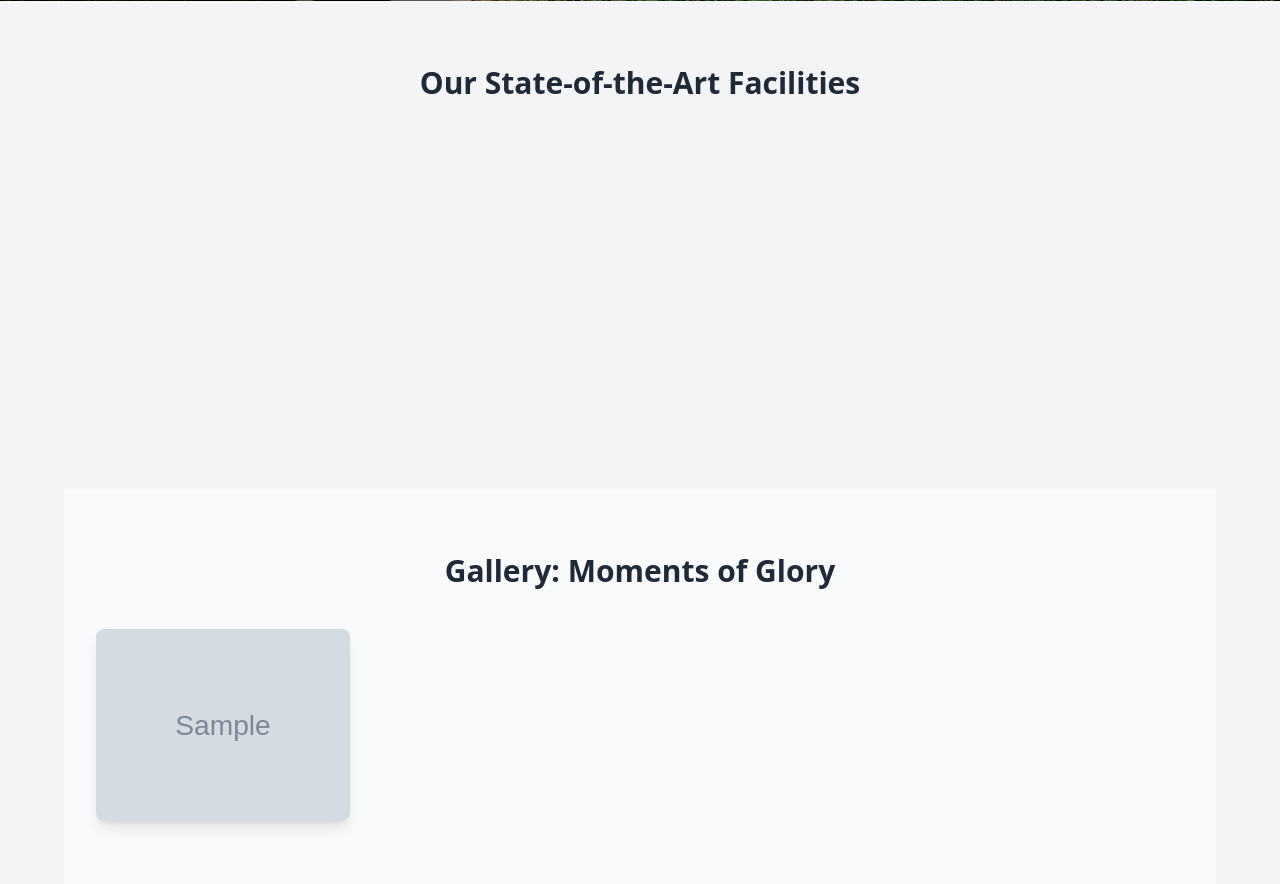
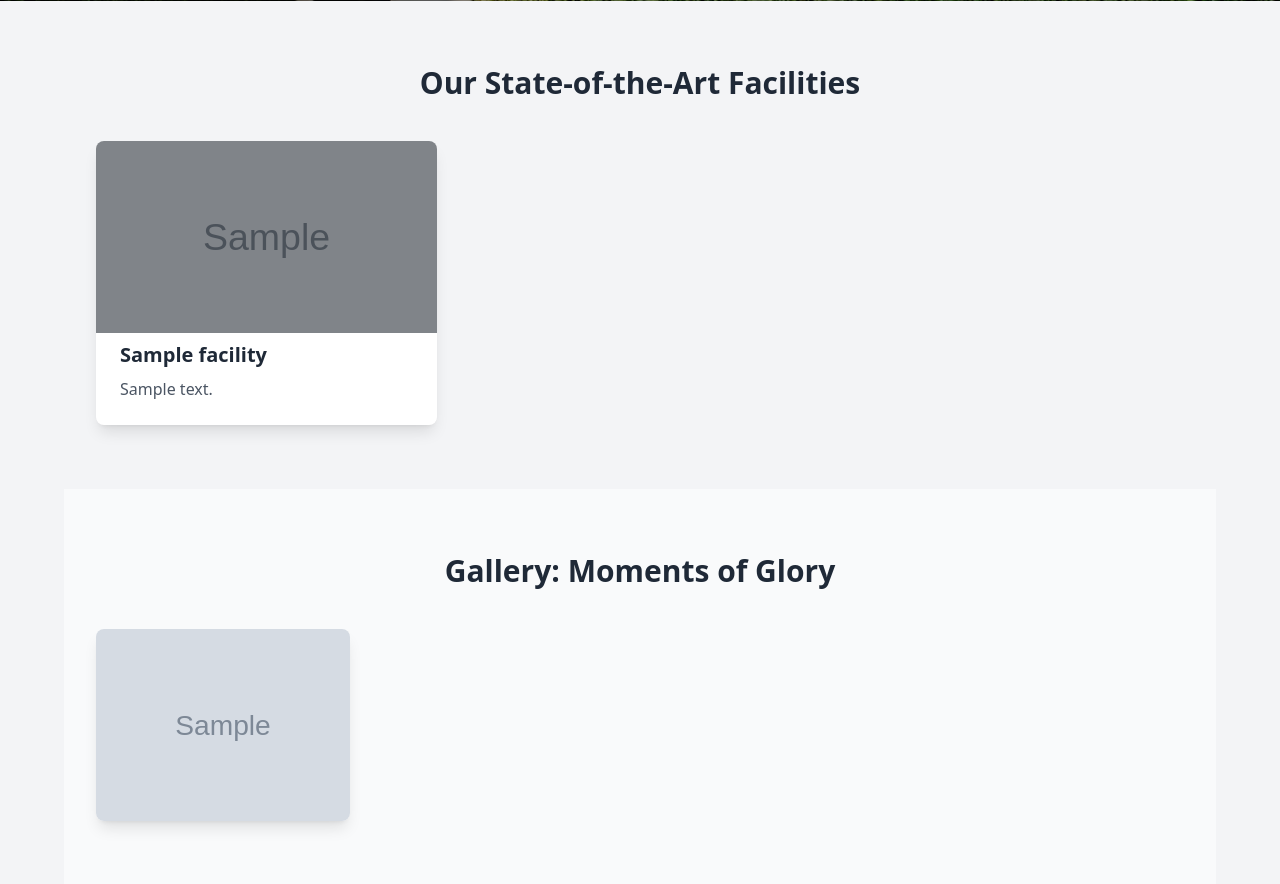
Before and after one commit to dhakalsameer/FUTURE_FS_03, a Django app: page / in a window 1280 px wide. Shown: the part 567-1451 px from the top of the page. Run offline with Django 5.2, Linux system fonts and the light colour scheme; tables that the repository leaves empty hold one stand-in row (values such as "Sample post"); grey boxes marked "Sample" are stand-in pictures; some libraries are stand-ins or nearby versions.

Commit message:
fix: Resolve facility section visibility and remove debug print
- Removed  class from all animated elements in
  . This ensures that CSS animations
  correctly control element visibility, preventing items from remaining
  invisible after animation completion.
- Removed the debug  statement from .

```diff
--- a/futsal/templates/futsal/home.html
+++ b/futsal/templates/futsal/home.html
@@ -18,7 +18,7 @@
     <div class="slideshow-image" style="background-image: url(&quot;{% static 'gallery/futsal.jpg' %}&quot;); animation-delay: 12s;"></div>
   </div>
   <div class="absolute inset-0 bg-black opacity-50 z-20"></div> <!-- Overlay for text readability, above images -->
-  <div class="relative z-30 max-w-3xl mx-auto opacity-0 animate-fade-in-up" data-animation-delay="0.2">
+  <div class="relative z-30 max-w-3xl mx-auto animate-fade-in-up" data-animation-delay="0.2">
     <h2 class="text-5xl font-extrabold mb-4 leading-tight transform -translate-y-4 opacity-0 animate-slide-in-up" data-animation-delay="0.4">{{ futsal.name|default:"Unity Futsal Arena" }}</h2>
     <p class="text-xl mb-8 opacity-0 transform -translate-y-4 animate-slide-in-up" data-animation-delay="0.6">{{ futsal.tagline|default:"Your ultimate destination for thrilling futsal action!" }}</p>
 
@@ -119,7 +119,7 @@
 
 
 <section class="py-16 px-4 sm:px-6 lg:px-8 max-w-6xl mx-auto">
-  <h3 class="text-3xl font-bold text-gray-800 mb-10 text-center dark:text-gray-100 opacity-0 animate-fade-in-up" data-animation-delay="1.0">Our State-of-the-Art Facilities</h3>
+  <h3 class="text-3xl font-bold text-gray-800 mb-10 text-center dark:text-gray-100 animate-fade-in-up" data-animation-delay="1.0">Our State-of-the-Art Facilities</h3>
   <div class="grid sm:grid-cols-1 md:grid-cols-2 lg:grid-cols-3 gap-8">
     {% comment %}
       Dynamic Facilities: Iterate over a list of facility objects.
@@ -128,7 +128,7 @@
       context = {'facilities': [{'title': 'Indoor Court', 'description': 'All-weather, professional-grade indoor futsal court.', 'image_url': 'https://via.placeholder.com/400x250/10B981/FFFFFF?text=Facility+1'}, ...]}
     {% endcomment %}
     {% for facility in facilities %}
-      <div class="bg-white dark:bg-gray-800 rounded-lg shadow-lg overflow-hidden transform hover:-translate-y-2 hover:shadow-xl transition duration-300 ease-in-out opacity-0 animate-card-slide-in group relative" data-animation-delay="{{ forloop.counter | add:1 | mul:0.2 }}">
+      <div class="bg-white dark:bg-gray-800 rounded-lg shadow-lg overflow-hidden transform hover:-translate-y-2 hover:shadow-xl transition duration-300 ease-in-out animate-card-slide-in group relative" data-animation-delay="{{ forloop.counter | add:1 | mul:0.2 }}">
         <div class="relative h-48 w-full bg-cover bg-center group-hover:scale-105 transition-transform duration-300" style="background-image: url('{% if facility.image %}{{ facility.image.url }}{% else %}{% static "gallery/futsal.jpg" %}{% endif %}');">
           <div class="absolute inset-0 bg-black opacity-40 group-hover:opacity-70 transition-opacity duration-300"></div>
         </div>
@@ -138,13 +138,13 @@
         </div>
       </div>
     {% empty %}
-      <p class="col-span-full text-center text-gray-600 dark:text-gray-400 opacity-0 animate-fade-in-up" data-animation-delay="1.2">No facilities listed yet. Check back soon!</p>
+      <p class="col-span-full text-center text-gray-600 dark:text-gray-400 animate-fade-in-up" data-animation-delay="1.2">No facilities listed yet. Check back soon!</p>
     {% endfor %}
   </div>
 </section>
 
 <section class="py-16 px-4 sm:px-6 lg:px-8 max-w-6xl mx-auto bg-gray-50 dark:bg-gray-900">
-  <h3 class="text-3xl font-bold text-gray-800 mb-10 text-center dark:text-gray-100 opacity-0 animate-fade-in-up" data-animation-delay="{{ facilities|length | add:1 | mul:0.2 }}">Gallery: Moments of Glory</h3>
+  <h3 class="text-3xl font-bold text-gray-800 mb-10 text-center dark:text-gray-100 animate-fade-in-up" data-animation-delay="{{ facilities|length | add:1 | mul:0.2 }}">Gallery: Moments of Glory</h3>
   <div class="grid sm:grid-cols-1 md:grid-cols-2 lg:grid-cols-3 xl:grid-cols-4 gap-6">
     {% comment %}
       Dynamic Gallery: Iterate over a list of image objects.
@@ -157,14 +157,14 @@
       ]}
     {% endcomment %}
     {% for img in gallery %}
-      <div class="relative bg-white dark:bg-gray-800 rounded-lg shadow-lg overflow-hidden group opacity-0 animate-fade-in-up" data-animation-delay="{{ forloop.counter | add:facilities|length | add:1 | mul:0.2 }}">
+      <div class="relative bg-white dark:bg-gray-800 rounded-lg shadow-lg overflow-hidden group animate-fade-in-up" data-animation-delay="{{ forloop.counter | add:facilities|length | add:1 | mul:0.2 }}">
         <img src="{{ img.image.url|default:'https://via.placeholder.com/600x400/3B82F6/FFFFFF?text=Futsal+Moment' }}" alt="{{ img.caption }}" class="w-full h-48 object-cover transition-transform duration-300 group-hover:scale-110">
         <div class="absolute inset-0 bg-black bg-opacity-40 flex items-center justify-center opacity-0 group-hover:opacity-100 transition-opacity duration-300">
           <p class="text-white text-lg font-semibold">{{ img.caption }}</p>
         </div>
       </div>
     {% empty %}
-      <p class="col-span-full text-center text-gray-600 dark:text-gray-400 opacity-0 animate-fade-in-up" data-animation-delay="{{ facilities|length | add:gallery|length | add:1 | mul:0.2 }}">No gallery images available yet.</p>
+      <p class="col-span-full text-center text-gray-600 dark:text-gray-400 animate-fade-in-up" data-animation-delay="{{ facilities|length | add:gallery|length | add:1 | mul:0.2 }}">No gallery images available yet.</p>
     {% endfor %}
   </div>
 </section>
--- a/futsal/views.py
+++ b/futsal/views.py
@@ -12,6 +12,7 @@ from django.contrib import messages
 def home(request):
     futsal = FutsalInfo.objects.first()
     facilities = Facility.objects.all()
+    print("Facilities queryset:", facilities)
     gallery = GalleryImage.objects.all()
 
     context = {
```
